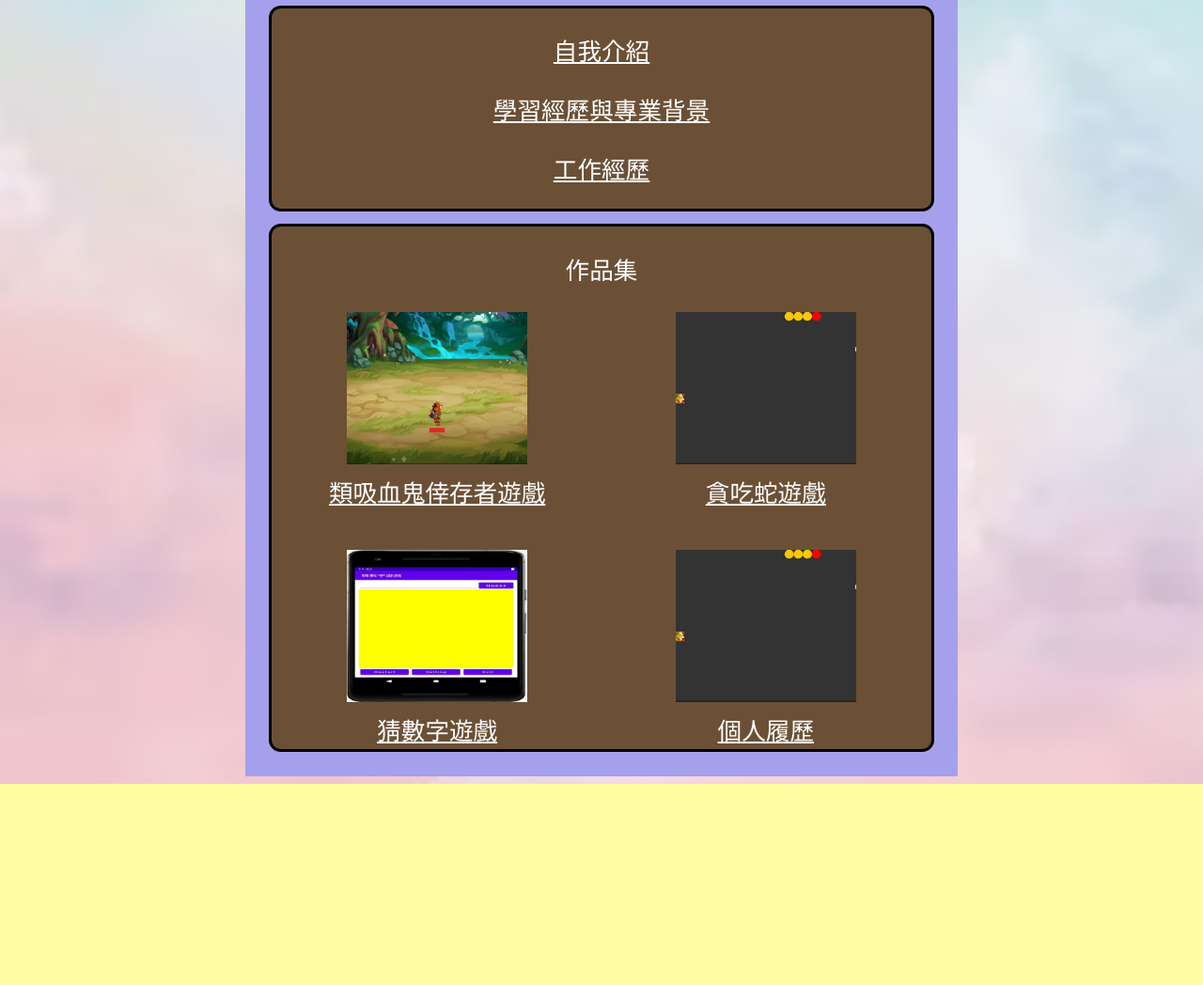
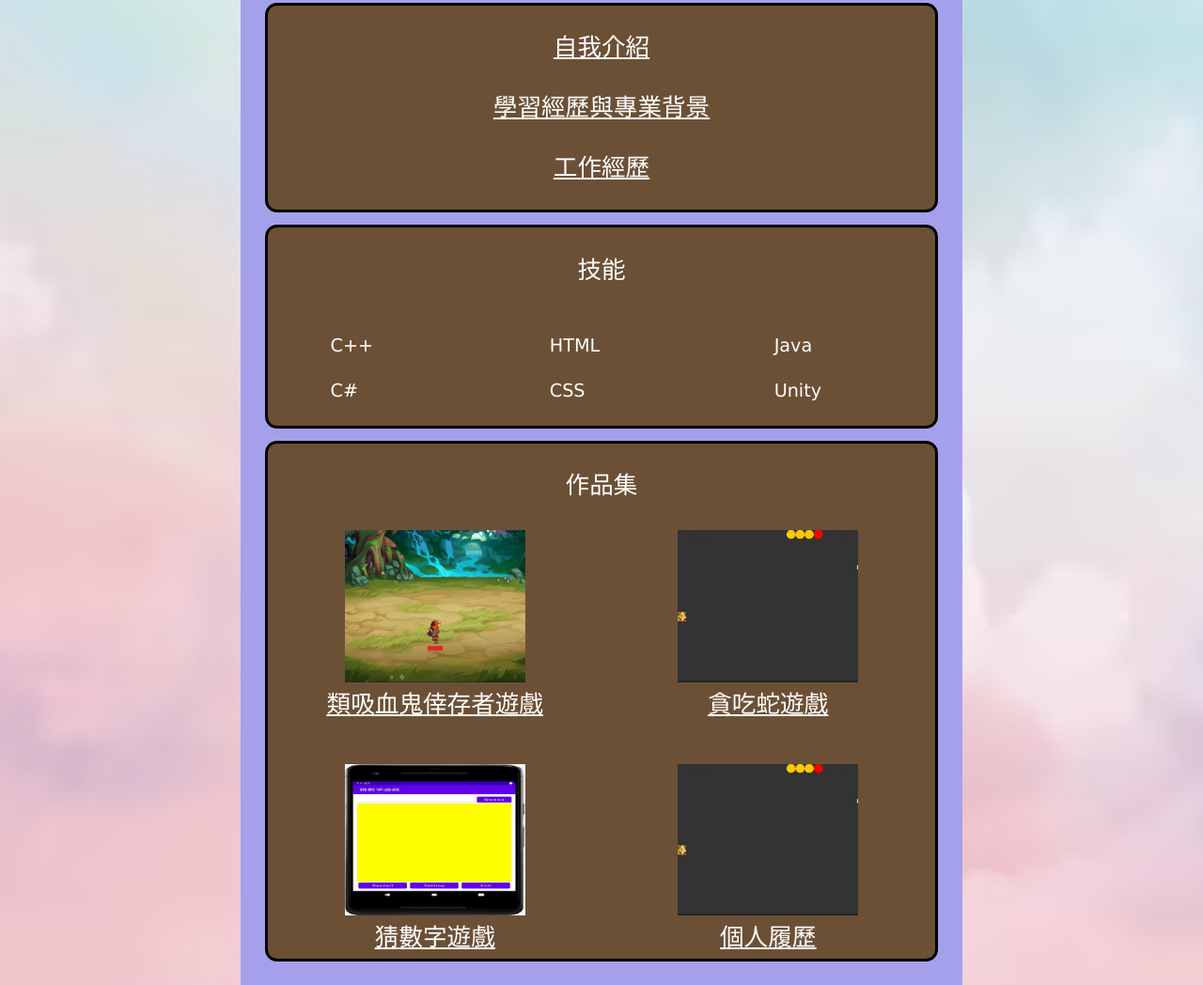
Before and after one commit to zhang70684/zhang70684.github.io, a plain HTML site: page index.html in a window 1280 px wide. Shown: the part 517-1565 px from the top of the page at 94% size. Before the commit the page ends 1351 px from the top, so only its background shows below. Drawn offline with nearby package versions, Linux system fonts and the light colour scheme.

Commit message:
Finish skill table

```diff
--- a/css/index.css
+++ b/css/index.css
@@ -107,3 +107,10 @@ body{
 .title{
     text-align: center
 }
+.skill{
+    margin-left: 5vw;
+    margin-right: 5vw;
+    text-align: left;
+    font-size: 1.5vw;
+    color: white;
+}
--- a/index.html
+++ b/index.html
@@ -4,6 +4,7 @@
     <meta charset="UTF-8">
     <meta name="viewport" content="width=device-width, initial-scale=1.0">
     <link rel="stylesheet" href="css/index.css">
+    <link rel="stylesheet" href="https://www.w3schools.com/w3css/4/w3.css">
     <title>Resume</title>
 </head>
 <body>
@@ -65,6 +66,26 @@
         </div>
 
         <div class="content_block">
+            <p class="title">技能</p>
+            <table>
+                <tr>
+                    <td style="width: 30vw;">
+                        <p class="skill">C++</p>
+                        <p class="skill">C#</p>
+                    </td>
+                    <td style="width: 30vw;">
+                        <p class="skill">HTML</p>
+                        <p class="skill">CSS</p>
+                    </td>
+                    <td style="width: 30vw;">
+                        <p class="skill">Java</p>
+                        <p class="skill">Unity</p>
+                    </td>
+                </tr>
+            </table>
+        </div>
+
+        <div class="content_block">
             <p class="title">作品集</p>
 
             <table>
@@ -80,11 +101,11 @@
 
                 <tr>
                     <td style="text-align: center;">
-                        <p class="CV" style="margin-top: 0vw; margin-bottom: 0vw;">類吸血鬼倖存者遊戲</p>
+                        <p class="CV" style="margin-top: 0vw; margin-bottom: 0vw;"><a href="https://github.com/zhang70684/Vampire-survivor-like">類吸血鬼倖存者遊戲</a></p>
                     </td>
 
                     <td style="text-align: center;">
-                        <p class="CV" style="margin-top: 0vw; margin-bottom: 0vw; ">貪吃蛇遊戲</p>
+                        <p class="CV" style="margin-top: 0vw; margin-bottom: 0vw; "><a href="https://github.com/zhang70684/Snake-Game">貪吃蛇遊戲</a></p>
                     </td>
                 </tr>
 
@@ -101,11 +122,11 @@
 
                     <tr>
                         <td style="text-align: center;">
-                            <p class="CV" style="margin-top: 0vw; margin-bottom: 0vw; ">猜數字遊戲</p>
+                            <p class="CV" style="margin-top: 0vw; margin-bottom: 0vw; "><a href="https://github.com/zhang70684/GuessNumber">猜數字遊戲</a></p>
                         </td>
 
                         <td style="text-align: center;">
-                            <p class="CV" style="margin-top: 0vw; margin-bottom: 0vw; ">個人履歷</p>
+                            <p class="CV" style="margin-top: 0vw; margin-bottom: 0vw; "><a href="https://github.com/zhang70684/zhang70684.github.io">個人履歷</a></p>
                         </td>
                     </tr>
                 </tr>
```
